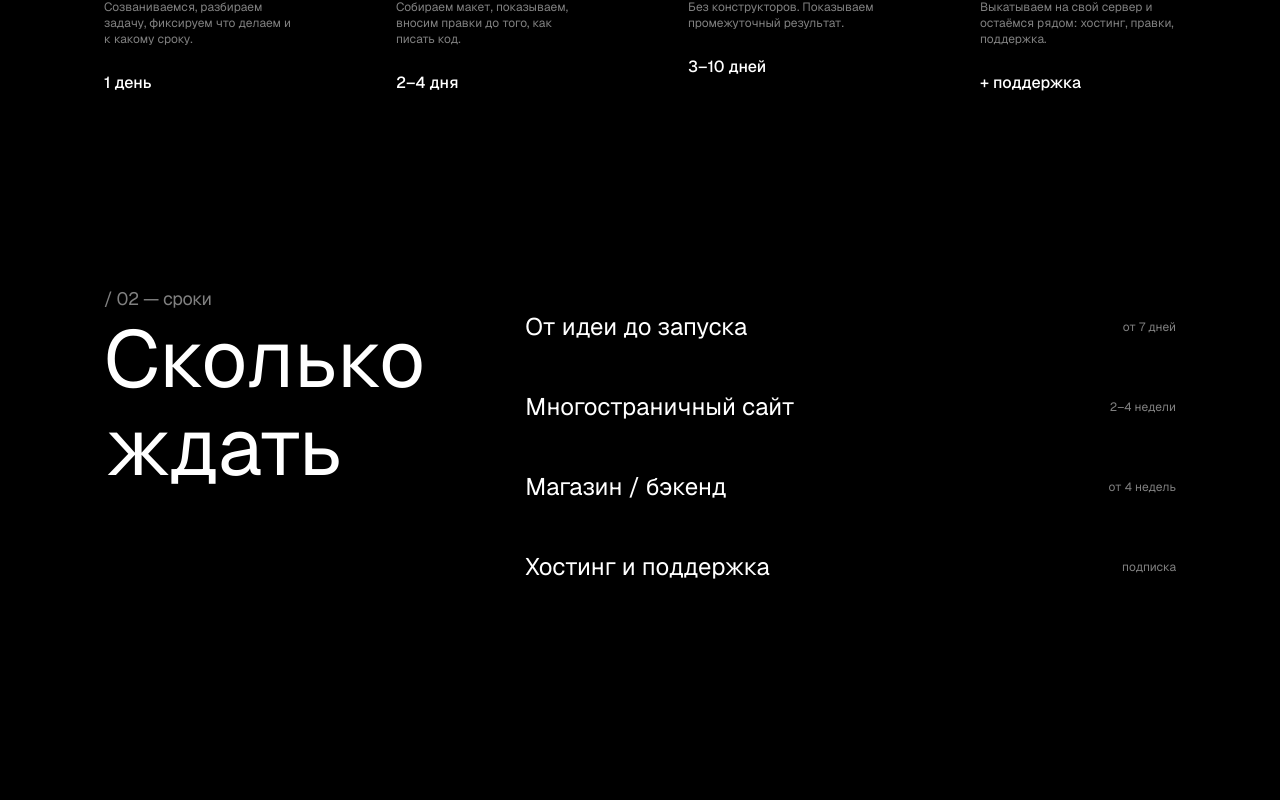
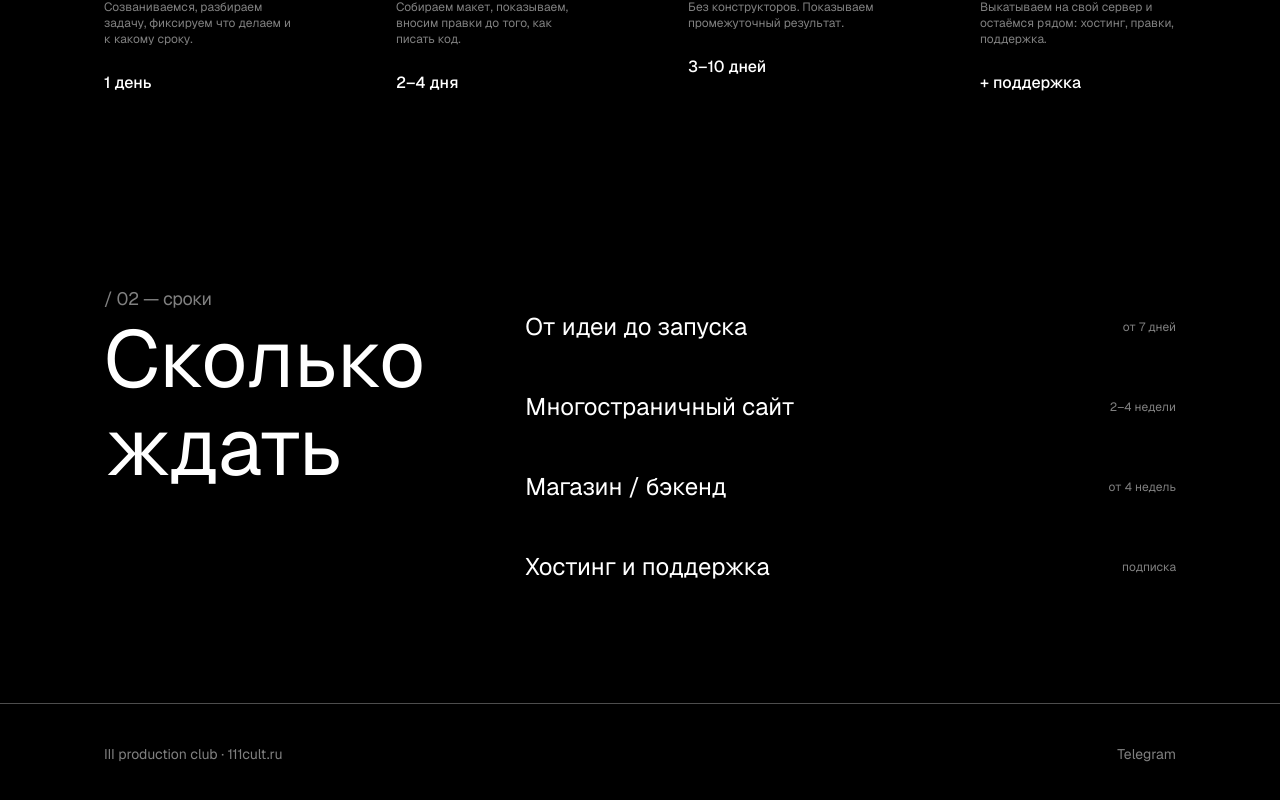
Before and after one commit to 111productionclub/111prodclub, a Next.js app in the folder frontend/: page / in a window 1280 px wide. Shown: the part 1134-1934 px from the top of the page. Before the commit the page ends 1837 px from the top, so only its background shows below. Built offline with nearby package versions, Linux system fonts and the light colour scheme.

Commit message:
feat: add Footer to all pages

```diff
--- a/frontend/app/layout.tsx
+++ b/frontend/app/layout.tsx
@@ -1,6 +1,7 @@
 import type { Metadata } from "next";
 import { Geist } from "next/font/google";
 import "./globals.css";
+import Footer from "@/components/Footer";
 
 const geistSans = Geist({
   variable: "--font-geist-sans",
@@ -17,9 +18,11 @@ export default function RootLayout({ children }: LayoutProps<"/">) {
   return (
     <html
       lang="ru"
-      className = {`${geistSans.variable}  h-full antialiased`}
+      className={`${geistSans.variable}  h-full antialiased`}
     >
-      <body className="min-h-full flex flex-col">{children}</body>
+      <body className="min-h-full flex flex-col">{children}
+        <Footer />
+      </body>
     </html>
   );
 }
--- /dev/null
+++ b/frontend/components/Footer.tsx
@@ -0,0 +1,10 @@
+export default function Footer() {
+    return (
+        <footer className="flex items-center justify-between border-t border-white/30 px-[104px] py-10 mt-auto">
+            <p className="text-sm text-white/50">III production club · 111cult.ru</p>
+            <a className="text-sm text-white/50 hover:text-white" href="https://t.me/III_cult" target="_blank" rel="nopener noreferrer">
+                Telegram
+            </a>
+        </footer>
+    );
+}
```
